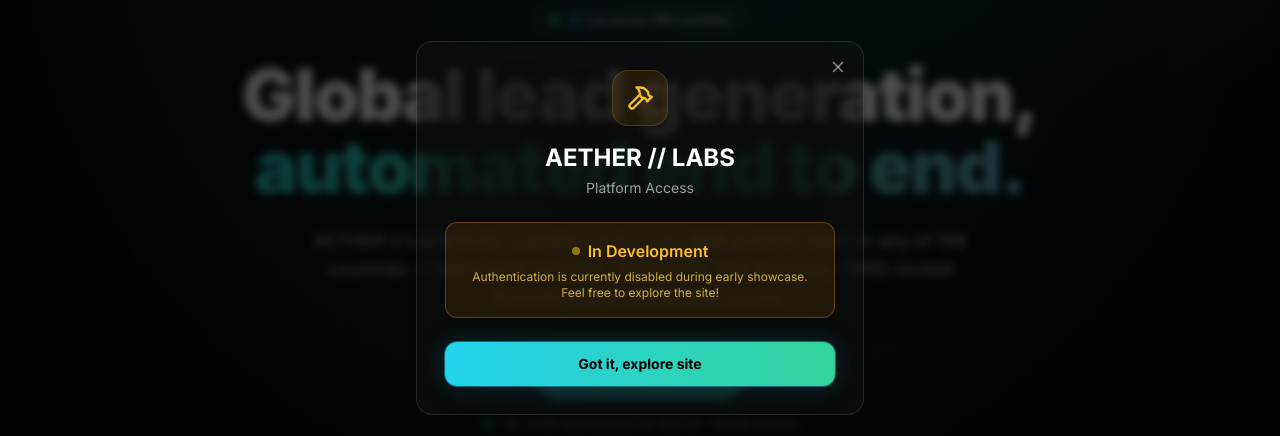
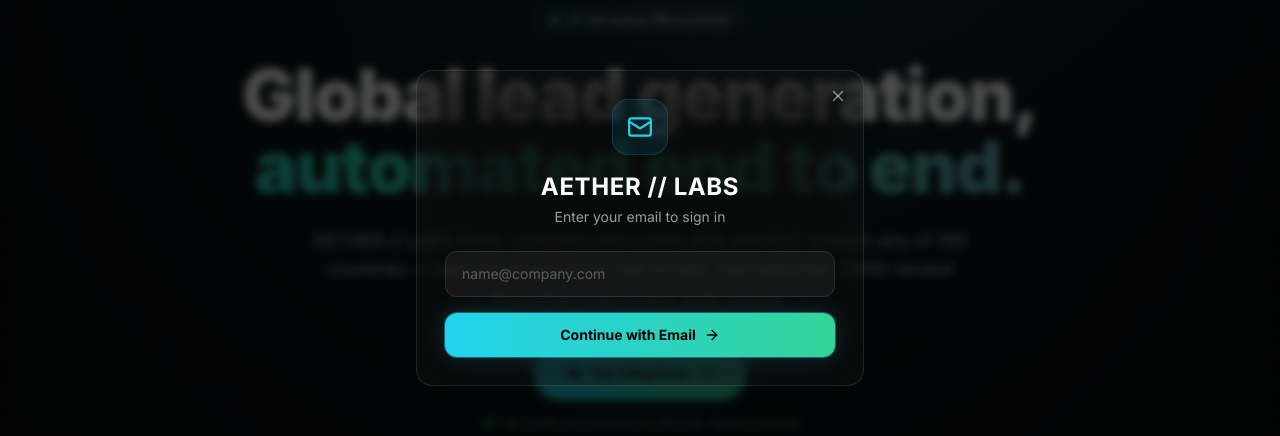
Before and after one commit to nickgusevs-jpg/aether-labs, a Next.js app: page / in a window 1280 px wide. Both pictures are taken after a click on the button "Sign In / Register". Shown: the part 172-608 px from the top of the page. Built offline with nearby package versions, Linux system fonts and the light colour scheme; no server answers.

Commit message:
feat: implement 2-step OTP auth modal and NextAuth integration

```diff
--- a/components/AuthModal.tsx
+++ b/components/AuthModal.tsx
@@ -1,9 +1,108 @@
 'use client'
 
+import { useState } from 'react'
 import { AnimatePresence, motion } from 'framer-motion'
-import { Hammer, X } from 'lucide-react'
+import { X, Mail, KeyRound, ArrowRight, CheckCircle2, Loader2, RefreshCw } from 'lucide-react'
+import { signIn } from 'next-auth/react'
 
 export default function AuthModal({ open, onClose }: { open: boolean; onClose: () => void }) {
+  const [step, setStep] = useState<'email' | 'code' | 'success'>('email')
+  const [email, setEmail] = useState('')
+  const [code, setCode] = useState('')
+  const [loading, setLoading] = useState(false)
+  const [error, setError] = useState('')
+  const [resendTimer, setResendTimer] = useState(0)
+
+  // Запуск таймера обратного отсчета (60 сек)
+  const startTimer = () => {
+    setResendTimer(60)
+    const interval = setInterval(() => {
+      setResendTimer((prev) => {
+        if (prev <= 1) {
+          clearInterval(interval)
+          return 0
+        }
+        return prev - 1
+      })
+    }, 1000)
+  }
+
+  // 1. Запрос OTP кода
+  const handleSendOtp = async (e: React.FormEvent) => {
+    e.preventDefault()
+    if (!email || !email.includes('@')) {
+      setError('Please enter a valid email address')
+      return
+    }
+
+    setLoading(true)
+    setError('')
+
+    try {
+      const res = await fetch('/api/auth/otp/request', {
+        method: 'POST',
+        headers: { 'Content-Type': 'application/json' },
+        body: JSON.stringify({ email }),
+      })
+
+      const data = await res.json()
+
+      if (!res.ok || !data.ok) {
+        throw new Error(data.error === 'invalid_email' ? 'Invalid email format' : 'Failed to send verification code')
+      }
+
+      setStep('code')
+      startTimer()
+    } catch (err: any) {
+      setError(err.message || 'Something went wrong. Try again.')
+    } finally {
+      setLoading(false)
+    }
+  }
+
+  // 2. Вход через NextAuth OTP Provider
+  const handleVerifyOtp = async (e: React.FormEvent) => {
+    e.preventDefault()
+    if (code.length < 4) {
+      setError('Please enter the full verification code')
+      return
+    }
+
+    setLoading(true)
+    setError('')
+
+    try {
+      // Важно: логинимся прямо через NextAuth, чтобы код проверился и сессия создалась в один шаг
+      const res = await signIn('otp', {
+        email,
+        code,
+        redirect: false,
+      })
+
+      if (res?.error) {
+        throw new Error('Invalid or expired verification code')
+      }
+
+      setStep('success')
+      setTimeout(() => {
+        handleReset()
+        onClose()
+        window.location.reload() // Перезагружаем для обновления сессии в UI
+      }, 1200)
+    } catch (err: any) {
+      setError(err.message || 'Verification failed')
+    } finally {
+      setLoading(false)
+    }
+  }
+
+  const handleReset = () => {
+    setStep('email')
+    setEmail('')
+    setCode('')
+    setError('')
+  }
+
   return (
     <AnimatePresence>
       {open && (
@@ -13,7 +112,10 @@
           exit={{ opacity: 0 }}
           className="fixed inset-0 z-[100] flex items-center justify-center bg-black/70 p-4 backdrop-blur-sm"
           onMouseDown={(e) => {
-            if (e.target === e.currentTarget) onClose()
+            if (e.target === e.currentTarget) {
+              handleReset()
+              onClose()
+            }
           }}
         >
           <motion.div
@@ -21,45 +123,118 @@
             animate={{ opacity: 1, y: 0, scale: 1 }}
             exit={{ opacity: 0, y: 10, scale: 0.97 }}
             transition={{ type: 'spring', stiffness: 320, damping: 28 }}
-            className="glass relative w-full max-w-md rounded-2xl p-7 shadow-2xl [html.light_&]:bg-white [html.light_&]:text-slate-900"
+            className="glass relative w-full max-w-md rounded-2xl p-7 shadow-2xl [html.light_&]:bg-white [html.light_&]:text-slate-900 border border-white/10"
           >
             <button
               type="button"
-              onClick={onClose}
+              onClick={() => {
+                handleReset()
+                onClose()
+              }}
               className="absolute right-4 top-4 text-white/50 hover:text-white [html.light_&]:text-slate-400 [html.light_&:hover]:text-slate-900"
             >
               <X size={18} />
             </button>
 
             <div className="flex flex-col items-center text-center">
-              {/* Иконка статуса разработки */}
-              <div className="mb-4 flex h-14 w-14 items-center justify-center rounded-2xl bg-amber-500/10 border border-amber-500/20 text-amber-400">
-                <Hammer size={28} />
+              {/* Иконка */}
+              <div className="mb-4 flex h-14 w-14 items-center justify-center rounded-2xl bg-cyan-500/10 border border-cyan-500/20 text-cyan-400">
+                {step === 'email' && <Mail size={26} />}
+                {step === 'code' && <KeyRound size={26} />}
+                {step === 'success' && <CheckCircle2 size={26} className="text-emerald-400" />}
               </div>
 
-              <h2 className="text-2xl font-bold">AETHER // LABS</h2>
+              <h2 className="text-2xl font-bold tracking-wide">AETHER // LABS</h2>
               <p className="mt-1 text-sm text-white/60 [html.light_&]:text-slate-500">
-                Platform Access
+                {step === 'email' && 'Enter your email to sign in'}
+                {step === 'code' && `We sent a code to ${email}`}
+                {step === 'success' && 'Authentication successful!'}
               </p>
 
-              {/* Плашка In Development */}
-              <div className="my-6 w-full rounded-xl border border-amber-500/30 bg-amber-500/10 p-4 text-amber-400">
-                <div className="flex items-center justify-center gap-2 font-semibold">
-                  <span className="h-2 w-2 rounded-full bg-amber-400 animate-pulse" />
-                  In Development
+              {error && (
+                <div className="mt-4 w-full rounded-xl bg-red-500/10 border border-red-500/20 p-3 text-xs text-red-400">
+                  {error}
                 </div>
-                <p className="mt-1.5 text-xs text-amber-300/80 [html.light_&]:text-amber-700">
-                  Authentication is currently disabled during early showcase. Feel free to explore the site!
-                </p>
-              </div>
+              )}
 
-              <button
-                type="button"
-                onClick={onClose}
-                className="btn-glow w-full rounded-xl bg-gradient-to-r from-neon-cyan to-neon-emerald py-3 text-sm font-bold text-black hover:opacity-90 transition-opacity"
-              >
-                Got it, explore site
-              </button>
+              {/* Форма 1: Ввод Email */}
+              {step === 'email' && (
+                <form onSubmit={handleSendOtp} className="mt-6 w-full space-y-4">
+                  <input
+                    type="email"
+                    required
+                    placeholder="name@company.com"
+                    value={email}
+                    onChange={(e) => setEmail(e.target.value)}
+                    className="w-full rounded-xl border border-white/10 bg-white/5 px-4 py-3 text-sm text-white placeholder-white/30 outline-none focus:border-cyan-500 transition-colors [html.light_&]:bg-slate-100 [html.light_&]:text-slate-900 [html.light_&]:placeholder-slate-400"
+                  />
+
+                  <button
+                    type="submit"
+                    disabled={loading}
+                    className="btn-glow flex w-full items-center justify-center gap-2 rounded-xl bg-gradient-to-r from-neon-cyan to-neon-emerald py-3 text-sm font-bold text-black hover:opacity-90 transition-opacity disabled:opacity-50"
+                  >
+                    {loading ? (
+                      <Loader2 size={18} className="animate-spin" />
+                    ) : (
+                      <>
+                        <span>Continue with Email</span>
+                        <ArrowRight size={16} />
+                      </>
+                    )}
+                  </button>
+                </form>
+              )}
+
+              {/* Форма 2: Ввод Кода */}
+              {step === 'code' && (
+                <form onSubmit={handleVerifyOtp} className="mt-6 w-full space-y-4">
+                  <input
+                    type="text"
+                    maxLength={6}
+                    required
+                    placeholder="000000"
+                    value={code}
+                    onChange={(e) => setCode(e.target.value.replace(/\D/g, ''))}
+                    className="w-full text-center text-2xl font-mono tracking-[0.5em] rounded-xl border border-white/10 bg-white/5 px-4 py-3 text-white placeholder-white/20 outline-none focus:border-cyan-500 transition-colors [html.light_&]:bg-slate-100 [html.light_&]:text-slate-900"
+                  />
+
+                  <button
+                    type="submit"
+                    disabled={loading}
+                    className="btn-glow flex w-full items-center justify-center gap-2 rounded-xl bg-gradient-to-r from-neon-cyan to-neon-emerald py-3 text-sm font-bold text-black hover:opacity-90 transition-opacity disabled:opacity-50"
+                  >
+                    {loading ? <Loader2 size={18} className="animate-spin" /> : 'Verify & Sign In'}
+                  </button>
+
+                  <div className="flex items-center justify-between text-xs text-white/50 pt-2 [html.light_&]:text-slate-500">
+                    <button
+                      type="button"
+                      onClick={() => setStep('email')}
+                      className="hover:underline"
+                    >
+                      Change Email
+                    </button>
+
+                    <button
+                      type="button"
+                      disabled={resendTimer > 0 || loading}
+                      onClick={handleSendOtp}
+                      className="flex items-center gap-1 hover:text-white disabled:opacity-40"
+                    >
+                      <RefreshCw size={12} />
+                      {resendTimer > 0 ? `Resend in ${resendTimer}s` : 'Resend Code'}
+                    </button>
+                  </div>
+                </form>
+              )}
+
+              {/* Успешный вход */}
+              {step === 'success' && (
+                <div className="mt-6 py-4 text-emerald-400 font-medium">
+                  Welcome to AETHER // LABS
+                </div>
+              )}
             </div>
           </motion.div>
         </motion.div>
```
